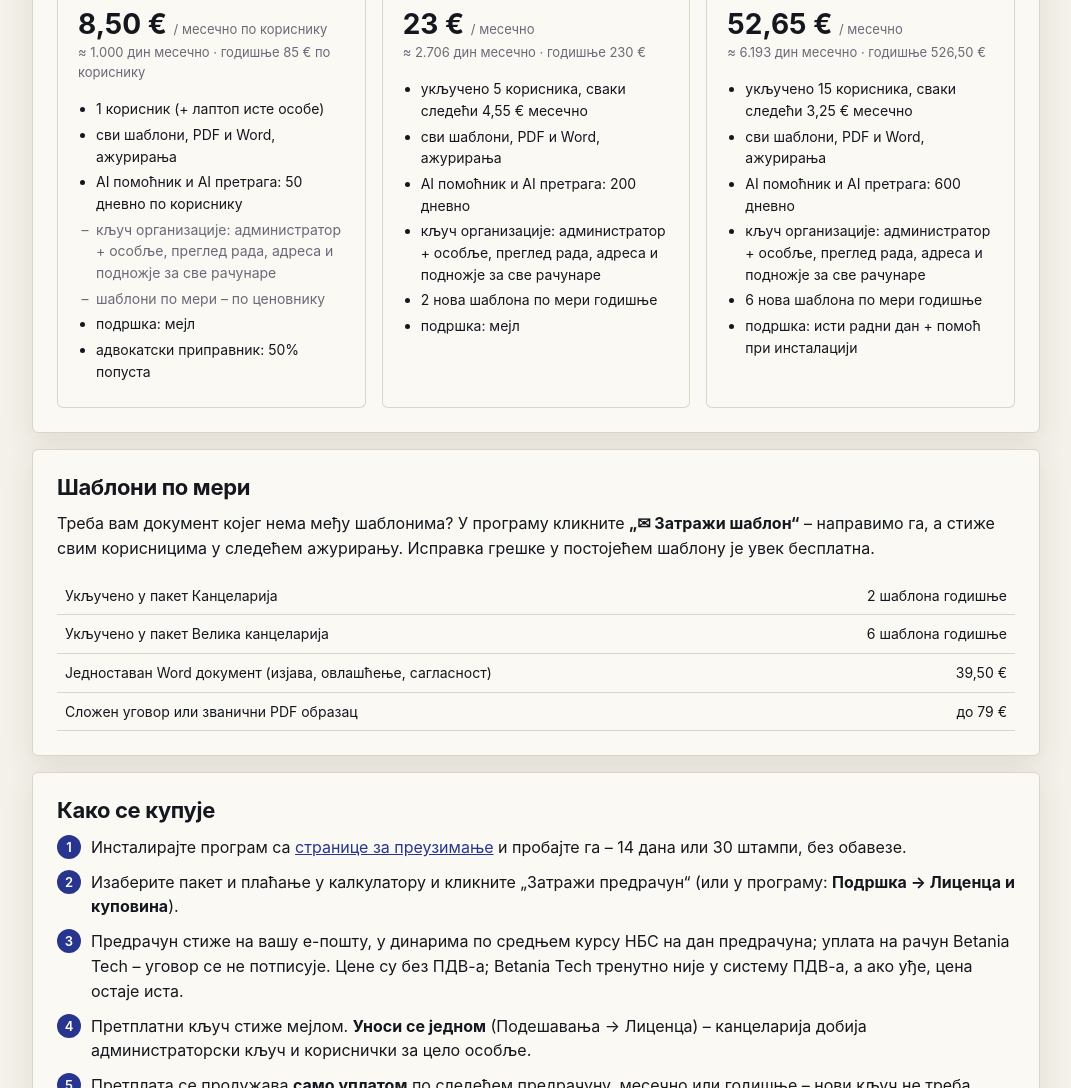
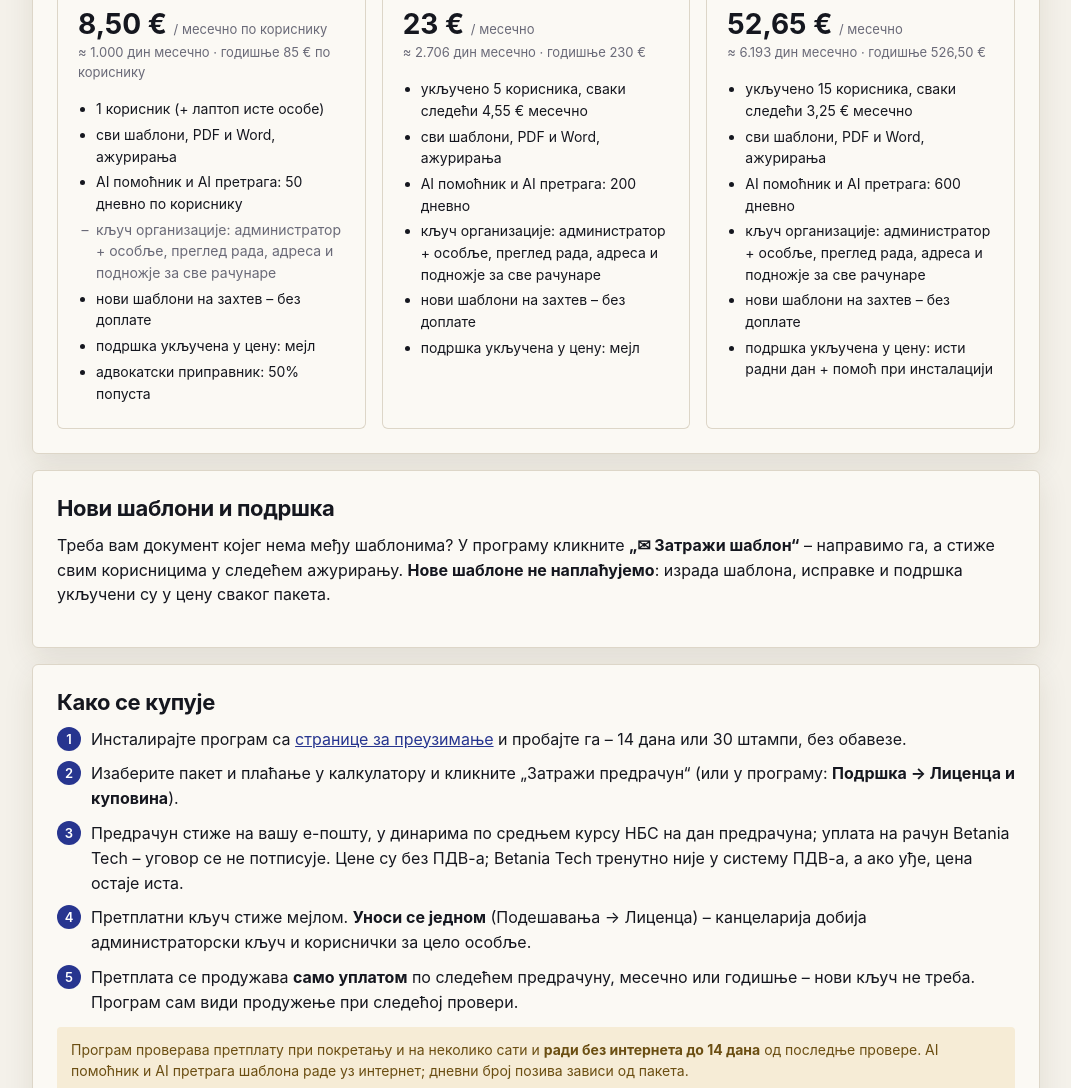
Before and after one commit to betania-tech/obrazacplus, a plain HTML site: page docs/cene.html in a window 1280 px wide. Shown: the part 1161-2249 px from the top of the page, without its empty margins (104-1175 px from the left). Drawn offline with Linux system fonts and the light colour scheme.

Commit message:
Цене: нови шаблони на захтев се не наплаћују – подршка је укључена у цену сваког пакета
Уклоњен ценовник „Шаблони по мери“ (39,50 € / до 79 €, 2 односно 6 шаблона
годишње по пакету) са странице и из картица пакета.

Co-Authored-By: Claude Fable 5.2 <noreply@anthropic.com>

```diff
--- a/docs/cene.html
+++ b/docs/cene.html
@@ -162,14 +162,8 @@
 </section>
 
 <section>
-  <h2>Шаблони по мери</h2>
-  <p style="margin-top:0">Треба вам документ којег нема међу шаблонима? У програму кликните <b>„✉ Затражи шаблон“</b> – направимо га, а стиже свим корисницима у следећем ажурирању. Исправка грешке у постојећем шаблону је увек бесплатна.</p>
-  <table class="t">
-    <tr><td>Укључено у пакет Канцеларија</td><td>2 шаблона годишње</td></tr>
-    <tr><td>Укључено у пакет Велика канцеларија</td><td>6 шаблона годишње</td></tr>
-    <tr><td>Једноставан Word документ (изјава, овлашћење, сагласност)</td><td>39,50 €</td></tr>
-    <tr><td>Сложен уговор или званични PDF образац</td><td>до 79 €</td></tr>
-  </table>
+  <h2>Нови шаблони и подршка</h2>
+  <p style="margin-top:0">Треба вам документ којег нема међу шаблонима? У програму кликните <b>„✉ Затражи шаблон“</b> – направимо га, а стиже свим корисницима у следећем ажурирању. <b>Нове шаблоне не наплаћујемо</b>: израда шаблона, исправке и подршка укључени су у цену сваког пакета.</p>
 </section>
 
 <section>
@@ -206,16 +200,17 @@
 <script>
 // Цене и правила – једино место које се мења. У еврима (Милан, 10. 11. 2026): Соло 10 €, остали пакети у истом
 // односу као раније динарске цене (1.290 → 10 €), заокружено на 5 центи. 17. 11. 2026 (Милан): све цене ниже за 15 %
-// (Соло 8,50 €; Канцеларија 23 € + 4,55 €; Велика 52,65 € + 3,25 €; шаблони по мери 39,50 € / до 79 €), исто заокруживање. Плаћа се у динарима по средњем курсу НБС на дан
+// (Соло 8,50 €; Канцеларија 23 € + 4,55 €; Велика 52,65 € + 3,25 €), исто заокруживање. Плаћа се у динарима по средњем курсу НБС на дан
 // предрачуна; KURS је само за приказ („≈ … дин“) и мења се кад хоћемо свежији пример.
+// 18. 11. 2026 (Милан): нови шаблони на захтев се НЕ наплаћују – подршка је укључена у цену сваког пакета.
 const KURS = 117.6305, KURS_DAN = '10. 11. 2026.';   // средњи курс НБС, курсна листа бр. 215
 const PAKETI = [
   { id: 'solo', naziv: 'Соло', za: 'адвокат без запослених, приправник', boja: '--solo',
-    mesec: 8.5, ukljuceno: 1, poKorisniku: 8.5, ai: '50 дневно по кориснику', org: false, sabloni: 0, podrska: 'мејл' },
+    mesec: 8.5, ukljuceno: 1, poKorisniku: 8.5, ai: '50 дневно по кориснику', org: false, podrska: 'мејл' },
   { id: 'kanc', naziv: 'Канцеларија', za: 'адвокатска канцеларија', boja: '--kanc',
-    mesec: 23, ukljuceno: 5, poKorisniku: 4.55, ai: '200 дневно', org: true, sabloni: 2, podrska: 'мејл' },
+    mesec: 23, ukljuceno: 5, poKorisniku: 4.55, ai: '200 дневно', org: true, podrska: 'мејл' },
   { id: 'velika', naziv: 'Велика канцеларија', za: 'јавни бележник, већа канцеларија', boja: '--velika',
-    mesec: 52.65, ukljuceno: 15, poKorisniku: 3.25, ai: '600 дневно', org: true, sabloni: 6, podrska: 'исти радни дан + помоћ при инсталацији' },
+    mesec: 52.65, ukljuceno: 15, poKorisniku: 3.25, ai: '600 дневно', org: true, podrska: 'исти радни дан + помоћ при инсталацији' },
 ];
 const GODISNJE_MESECI = 10;          // годишње = 10 месеци (2 гратис)
 const PRIPRAVNIK = 0.5;              // Соло за адвокатског приправника
@@ -289,8 +284,8 @@ function crtaj(){
       <ul>${p.id === 'solo' ? '<li>1 корисник (+ лаптоп исте особе)</li>' : `<li>укључено ${kor(p.ukljuceno)}, сваки следећи ${eur(p.poKorisniku)} месечно</li>`}
         <li>сви шаблони, PDF и Word, ажурирања</li><li>AI помоћник и AI претрага: ${p.ai}</li>
         <li class="${p.org ? '' : 'ne'}">кључ организације: администратор + особље, преглед рада, адреса и подножје за све рачунаре</li>
-        <li class="${p.sabloni ? '' : 'ne'}">${p.sabloni ? `${p.sabloni} нова шаблона по мери годишње` : 'шаблони по мери – по ценовнику'}</li>
-        <li>подршка: ${p.podrska}</li>${p.id === 'solo' ? '<li>адвокатски приправник: 50% попуста</li>' : ''}</ul></div>`; }).join('');
+        <li>нови шаблони на захтев – без доплате</li>
+        <li>подршка укључена у цену: ${p.podrska}</li>${p.id === 'solo' ? '<li>адвокатски приправник: 50% попуста</li>' : ''}</ul></div>`; }).join('');
 }
 
 const unos = $('#broj');
```
